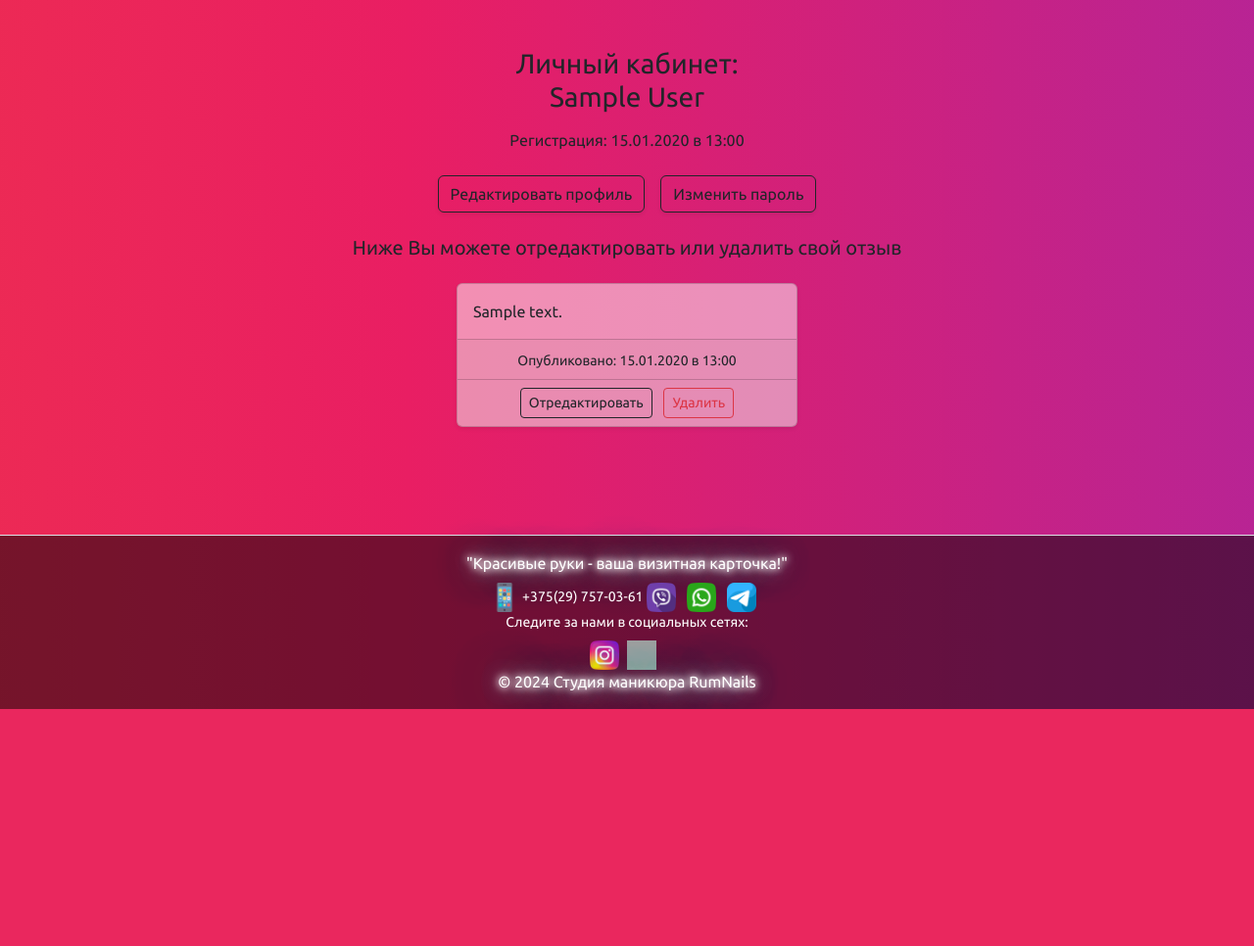
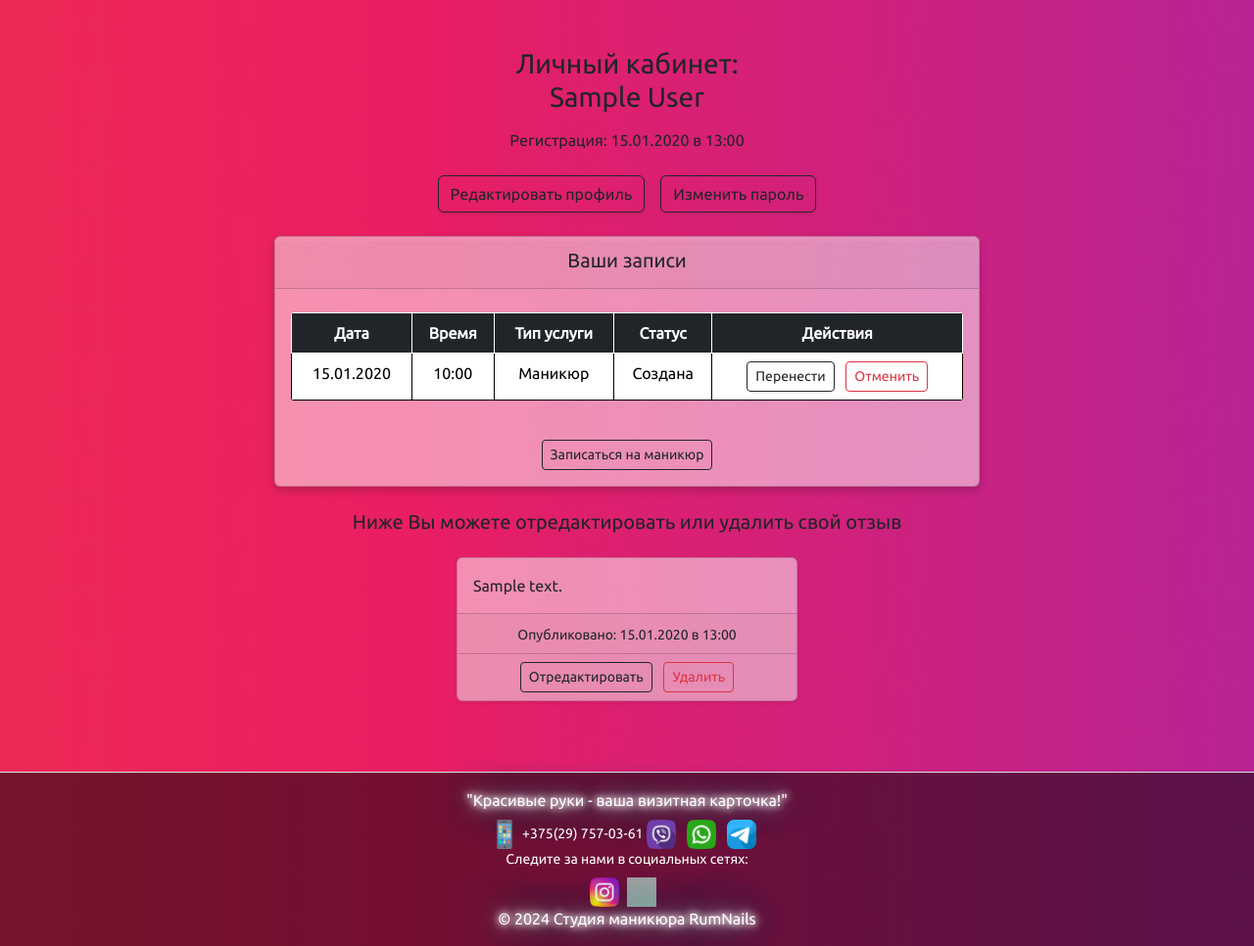
Before and after one commit to valerashankorenko/nails_studio, a Django app: a page that uses templates/users/profile.html in a window 1280 px wide. Shown: the part 76-1042 px from the top of the page at 98% size. Before the commit the page ends 800 px from the top, so only its background shows below. Run offline with Django 4.2, Linux system fonts and the light colour scheme; a user stored in the database is signed in; tables that the repository leaves empty hold one stand-in row (values such as "Sample post"); some libraries are stand-ins or nearby versions; grey boxes are pictures that could not be loaded.

Commit message:
Редактирование личного кабинета

```diff
--- a/templates/online_rec/online_rec_update.html
+++ b/templates/online_rec/online_rec_update.html
@@ -11,7 +11,7 @@
         <h4>Редактирование онлайн-записи</h4>
       </div>
       <div class="card-body text-center">
-        <form method="post" action="{% url 'online:add_online_rec' %}">
+        <form method="post" action="{% url 'online:update_online_rec' object.id %}">
           {% csrf_token %}
           {% if form.errors %}
             <div class="alert alert-danger" role="alert">
@@ -49,7 +49,7 @@
             {{ form.appointment_time }}
           </div>
           <input type="hidden" name="next" value="{{ next }}">
-          <button type="submit" class="btn btn-dark">Записаться</button>
+          <button type="submit" class="btn btn-dark">Редактировать</button>
         </form>
       </div>
     </div>
--- a/templates/pages/price.html
+++ b/templates/pages/price.html
@@ -1,7 +1,9 @@
 {% extends "base.html" %}
+
 {% block title %}
 Прайс-лист
 {% endblock %}
+
 {% block content %}
 <div class="container">
   <div class="row justify-content-center">
--- a/templates/users/profile.html
+++ b/templates/users/profile.html
@@ -1,7 +1,9 @@
 {% extends "base.html" %}
 {% load django_bootstrap5 %}
 
-{% block title %}Личный кабинет{% endblock %}
+{% block title %}
+    Личный кабинет
+{% endblock %}
 
 {% block content %}
 <div class="container">
@@ -23,8 +25,59 @@
         </a>
       </div>
       {% endif %}
+      <div class="card" style="background-color: rgba(255, 255, 255, 0.5);">
+      <div class="card-header text-center mt-1 mb-2">
+      <h5 class="text-center">Ваши записи</h5>
+      </div>
+      <div class="card-body">
+      <div class="table-responsive mb-4 text-center">
+        <table class="table table-bordered custom-table">
+          <thead class="table-dark">
+            <tr>
+              <th>Дата</th>
+              <th>Время</th>
+              <th>Тип услуги</th>
+              <th>Статус</th>
+              <th>Действия</th>
+            </tr>
+          </thead>
+          <tbody>
+            {% if online_rec %}
+              {% for online in online_rec %}
+              <tr>
+                <td>{{ online.appointment_date|date:"d.m.Y" }}</td>
+                <td>{{ online.appointment_time|date:"H:i" }}</td>
+                <td>{{ online.get_service_type_display }}</td>
+                <td>{{ online.get_service_status_display }}</td>
+                <td>
+                  {% if user == online.user %}
+                  <a class="btn btn-outline-dark btn-sm me-2" href="{% url 'online:update_online_rec' online.id %}">
+                    <i class="bi bi-pencil"></i> Перенести
+                  </a>
+                  <a class="btn btn-outline-danger btn-sm" href="{% url 'online:delete_online_rec' online.id %}">
+                    <i class="bi bi-trash"></i> Отменить
+                  </a>
+                  {% endif %}
+                </td>
+              </tr>
+              {% endfor %}
+            {% else %}
+              <tr>
+                <td colspan="5" class="text-center text-dark">У вас пока нет записей</td>
+              </tr>
+            {% endif %}
+          </tbody>
+        </table>
+      </div>
 
-      <h5 class="text-center mb-4">Ниже Вы можете отредактировать или удалить свой отзыв</h5>
+      <div class="text-center">
+        <a class="btn btn-outline-dark btn-sm" href="{% url 'online:add_online_rec' %}">
+          <i class="bi bi-pencil"></i> Записаться на маникюр
+        </a>
+      </div>
+      </div>
+      </div>
+      <h5 class="text-center mb-4 mt-4">Ниже Вы можете отредактировать или удалить свой отзыв</h5>
 
       <div class="row justify-content-center">
         {% if review_list %}
--- a/users/views.py
+++ b/users/views.py
@@ -4,6 +4,7 @@ from django.shortcuts import get_object_or_404
 from django.urls import reverse_lazy
 from django.views.generic import UpdateView, CreateView, DetailView
 
+from online.models import OnlineRec
 from reviews.models import Review
 from users.forms import ProfileCreateUpdateForm
 
@@ -33,6 +34,7 @@ class ProfileDetailView(LoginRequiredMixin, DetailView):
     def get_context_data(self, **kwargs):
         context = super().get_context_data(**kwargs)
         context['review_list'] = Review.objects.filter(author=self.object)
+        context['online_rec'] = OnlineRec.objects.filter(user=self.object)
         return context
 
 
```
Also changed, not shown: online/views.py (+8 -2 lines).
